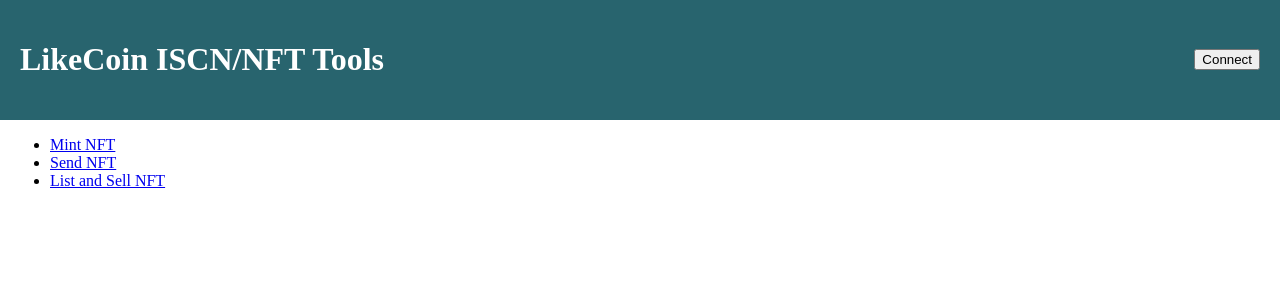
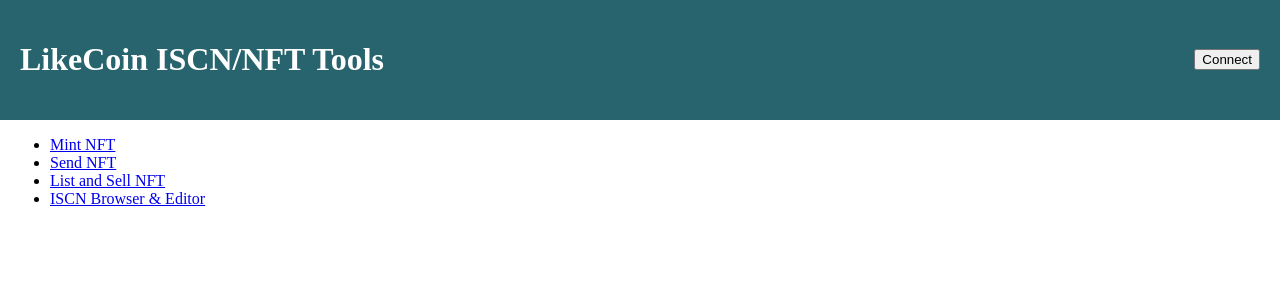
Before and after one commit to likecoin/iscn-nft-tools, a Nuxt app in the folder web-ui/: page / in a window 1280 px wide. Shown: the top 300 px of the page. Built offline with nearby package versions, Linux system fonts and the light colour scheme.

Commit message:
[web-ui] 🚸 Add iscn-browser link to index

```diff
--- a/web-ui/constant/index.ts
+++ b/web-ui/constant/index.ts
@@ -26,3 +26,5 @@
 export const CHAIN_EXPLORER_URL = IS_TESTNET ? 'https://node.testnet.like.co/cosmos/tx/v1beta1/txs' : 'https://www.mintscan.io/likecoin/txs'
 
 export const NFT_MARKETPLACE_URL = IS_TESTNET ? 'https://likecoin-nft-marketplace-testnet.netlify.app' : 'https://likecoin.github.io/likecoin-nft-marketplace'
+
+export const ISCN_BROWSER_URL = IS_TESTNET ? 'https://likecoin-iscn-browser-testnet.netlify.app/' : 'https://likecoin.github.io/iscn-browser/'
--- a/web-ui/pages/index.vue
+++ b/web-ui/pages/index.vue
@@ -15,5 +15,17 @@
         List and Sell NFT
       </NuxtLink>
     </li>
+    <li>
+      <a :href="iscnBrowserURL" target="_blank">
+        ISCN Browser & Editor
+      </a>
+    </li>
   </ul>
 </template>
+
+<script setup>
+import { ISCN_BROWSER_URL } from '~/constant'
+
+const iscnBrowserURL = ISCN_BROWSER_URL
+
+</script>
```
